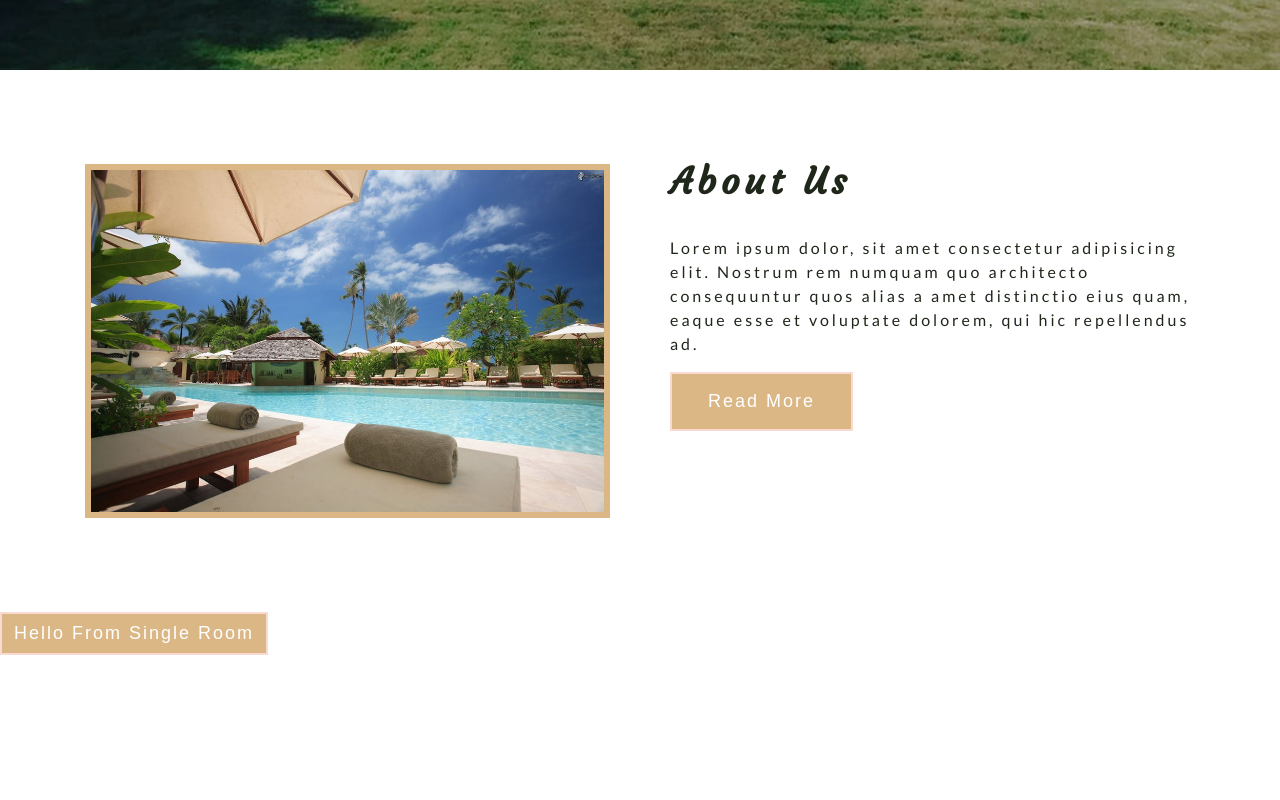
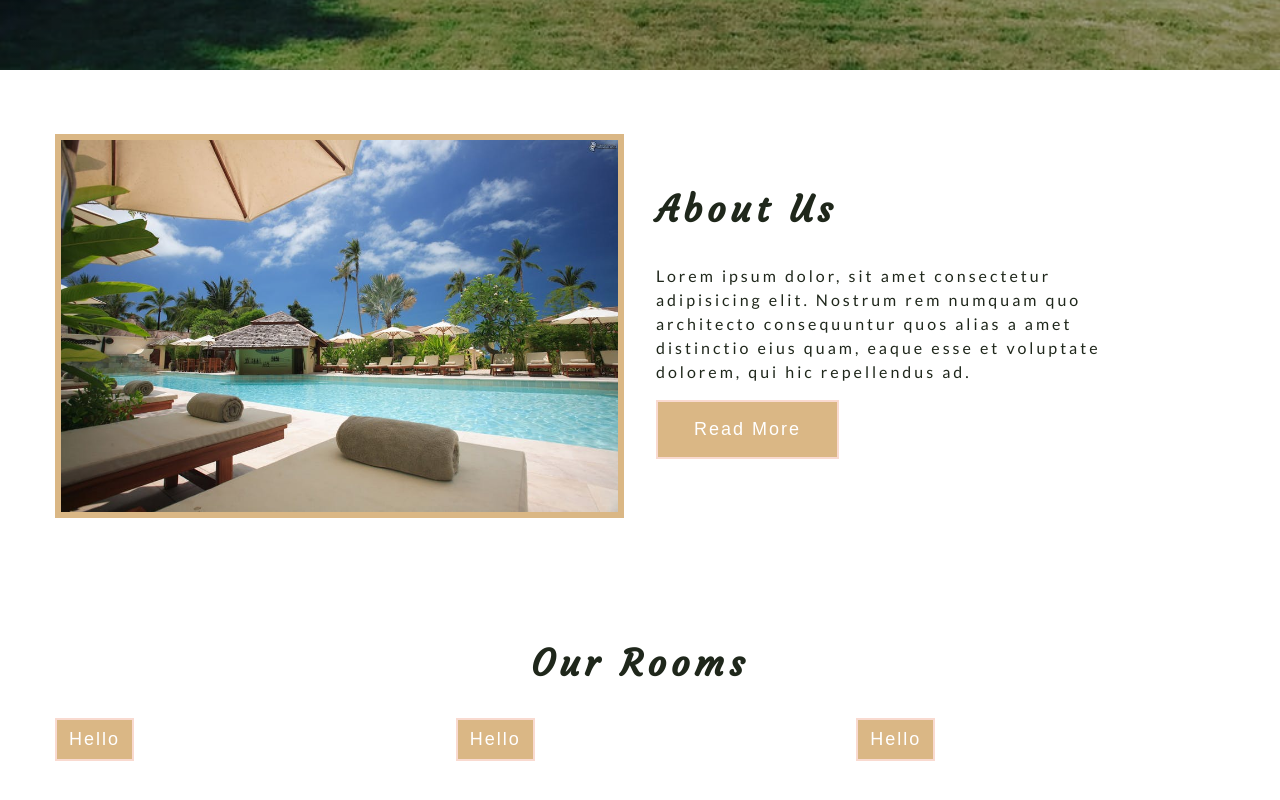
Before and after one commit to Ashley-King/beachwalk, a React (Create React App) app: page / in a window 1280 px wide. Shown: the part 730-1530 px from the top of the page. Before the commit the page ends 1385 px from the top, so only its background shows below. Built offline with nearby package versions, Linux system fonts and the light colour scheme.

Commit message:
finished up styling About & Rooms

```diff
--- a/src/components/home/About.js
+++ b/src/components/home/About.js
@@ -59,10 +59,24 @@ const AboutCenter = styled.div`
   width: 90vw;
   margin: 0 auto;
   ${media.desktop`
+  .about-img,
+  .about-info {
+    padding: ${setRem(0)};
+  }
    width: 100vw;
    max-width: 1170px;
    display: grid;
    grid-template-columns: 1fr 1fr;
+   grid-column-gap: ${setRem(32)};
+   .about-img,
+   .about-info{
+     align-self: center;
+   }
+   .about-info{
+     p{
+       width: 80%;
+     }
+   }
   `}
 `;
 
--- a/src/components/home/Room.js
+++ b/src/components/home/Room.js
@@ -4,7 +4,7 @@ import { SmallBtn } from "../globals/Buttons";
 const Room = () => {
   return (
     <div>
-      <SmallBtn>hello from single room</SmallBtn>
+      <SmallBtn>hello</SmallBtn>
     </div>
   );
 };
--- a/src/components/home/Rooms.js
+++ b/src/components/home/Rooms.js
@@ -1,12 +1,47 @@
 import React, { Component } from "react";
 import Room from "./Room";
+import styled from "styled-components";
+import Title from "../globals/Title";
+import Section from "../globals/Section";
+import rooms from "./rooms-data";
+import { setColor, media, setRem } from "../../styles";
 
 export default class Rooms extends Component {
+  state = {
+    rooms: rooms
+  };
   render() {
     return (
-      <div>
-        <Room />
-      </div>
+      <Section color={setColor.lightGrey}>
+        <Title title="our rooms" center />
+        <RoomsCenter>
+         {
+          this.state.rooms.map((room) => {
+           return(
+            <Room key={room.id}
+                  room={room}/>
+           )
+          })
+         }
+        </RoomsCenter>
+      </Section>
     );
   }
 }
+const RoomsCenter = styled.div`
+  width: 90vw;
+  margin: 0 auto;
+  ${media.tablet`
+   display: grid;
+   grid-template-columns: 1fr 1fr;
+   grid-column-gap: ${setRem(32)};
+  `};
+  ${media.desktop`
+   width: 100vw;
+   max-width: 1170px;
+  `};
+  ${media.large`
+  grid-template-columns: repeat(3, 1fr);
+
+  `}
+`;
```
